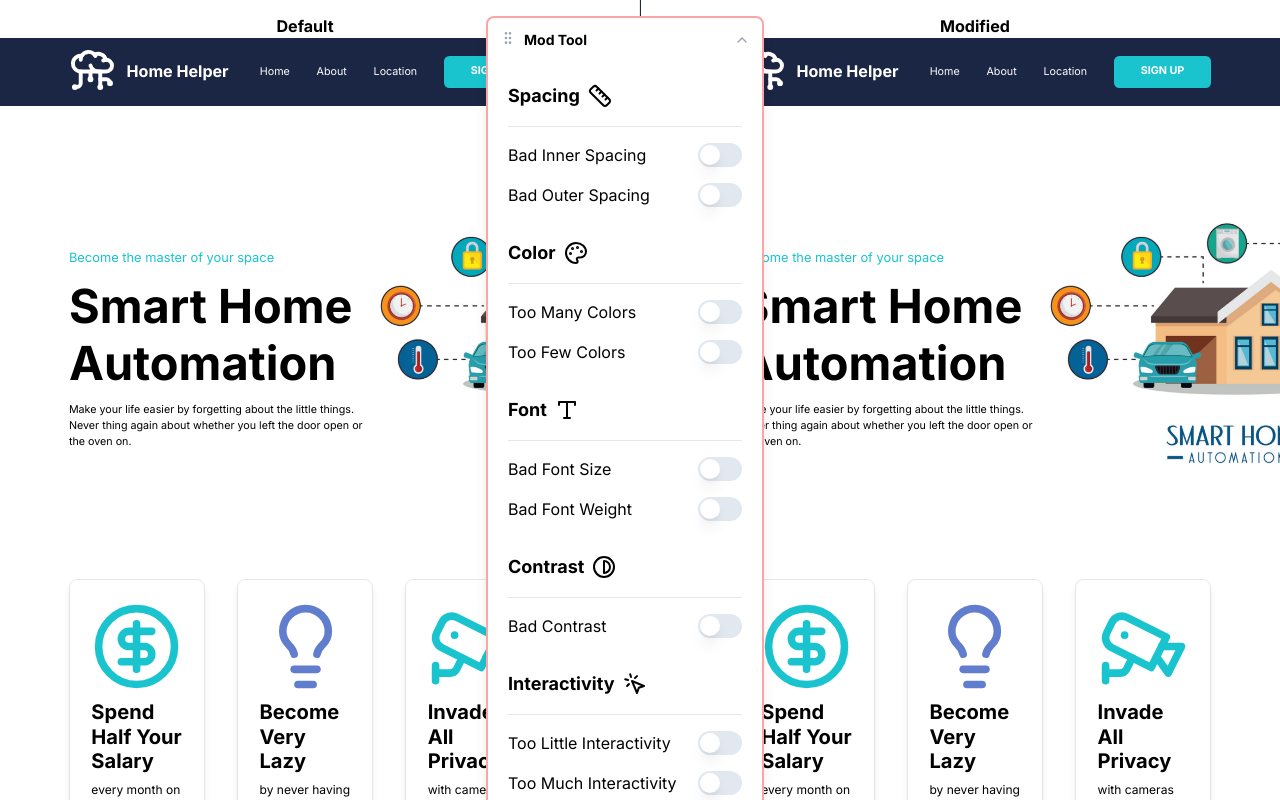
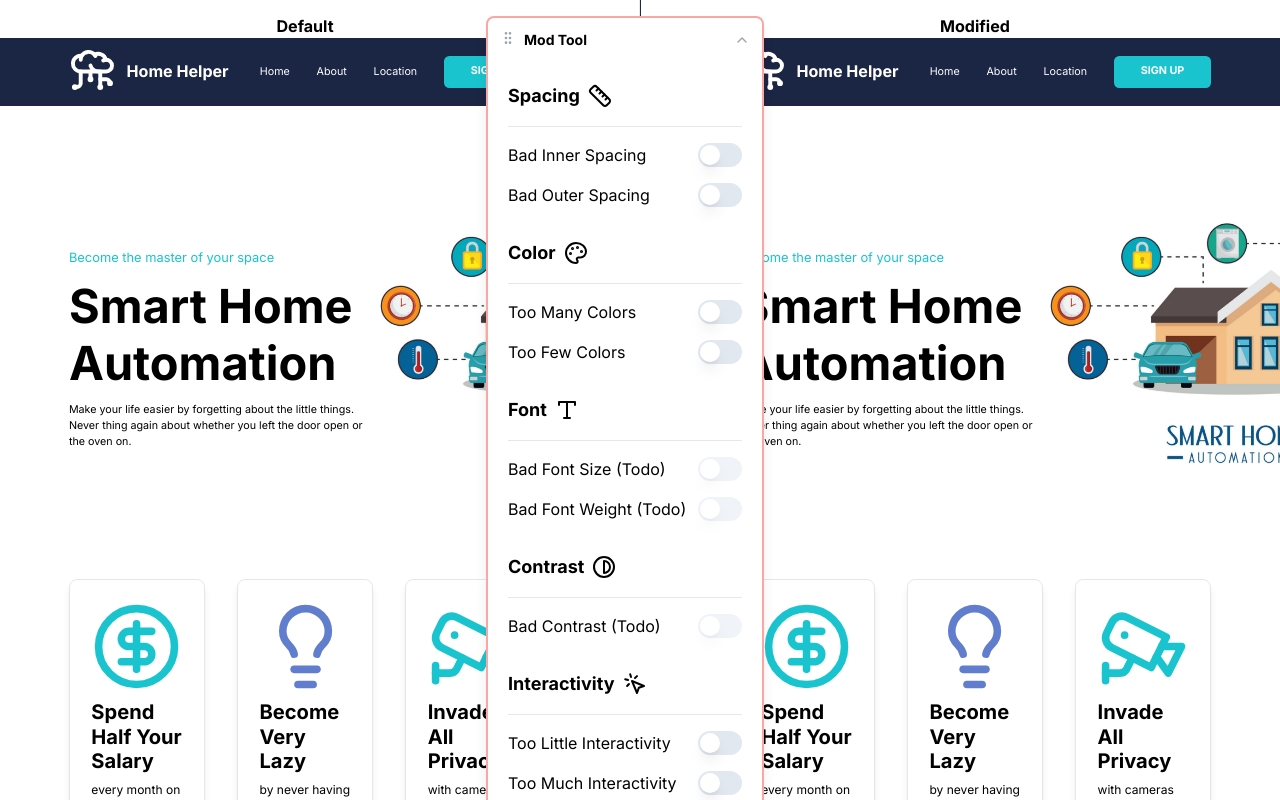
Before and after one commit to aziznal/design-principles-comparison, a Next.js app: page / in a window 1280 px wide. Both pictures are taken after a click on the icon 742 px from the left and 40 px from the top of the page. Shown: the top 800 px of the page. Built offline with nearby package versions, Linux system fonts and the light colour scheme.

Commit message:
set unimplemented switches as disabled

```diff
--- a/components/ModTool.tsx
+++ b/components/ModTool.tsx
@@ -383,9 +383,10 @@ export const ModTool = () => {
           </h1>
 
           <div className="flex justify-between">
-            <span>Bad Font Size</span>
+            <span>Bad Font Size (Todo)</span>
 
             <Switch
+              disabled={true}
               checked={principleToggles.badFontSize}
               onCheckedChange={(state) =>
                 setPrincipleToggles((toggles) => ({
@@ -397,9 +398,10 @@ export const ModTool = () => {
           </div>
 
           <div className="flex justify-between">
-            <span>Bad Font Weight</span>
+            <span>Bad Font Weight (Todo)</span>
 
             <Switch
+              disabled={true}
               checked={principleToggles.badFontWeight}
               onCheckedChange={(state) =>
                 setPrincipleToggles((toggles) => ({
@@ -416,9 +418,10 @@ export const ModTool = () => {
           </h1>
 
           <div className="flex justify-between">
-            <span>Bad Contrast</span>
+            <span>Bad Contrast (Todo)</span>
 
             <Switch
+              disabled={true}
               checked={principleToggles.badContrast}
               onCheckedChange={(state) =>
                 setPrincipleToggles((toggles) => ({
```
